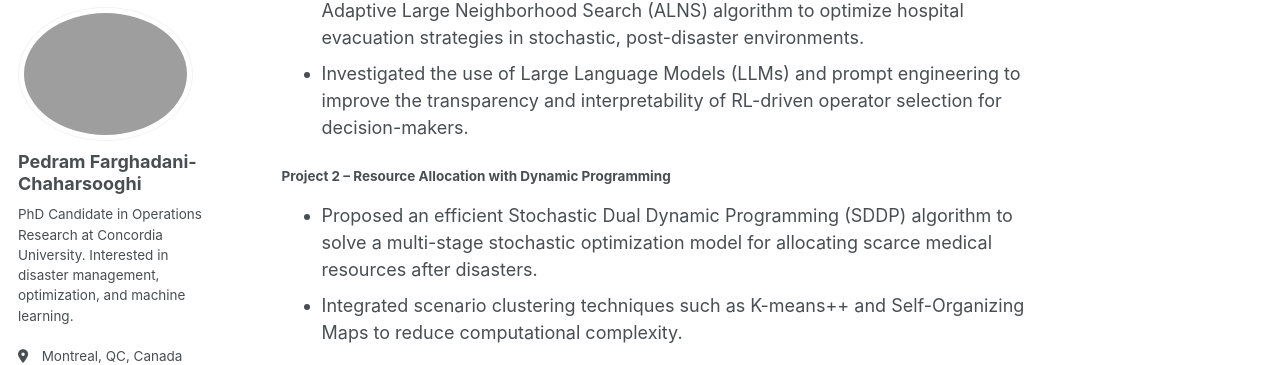
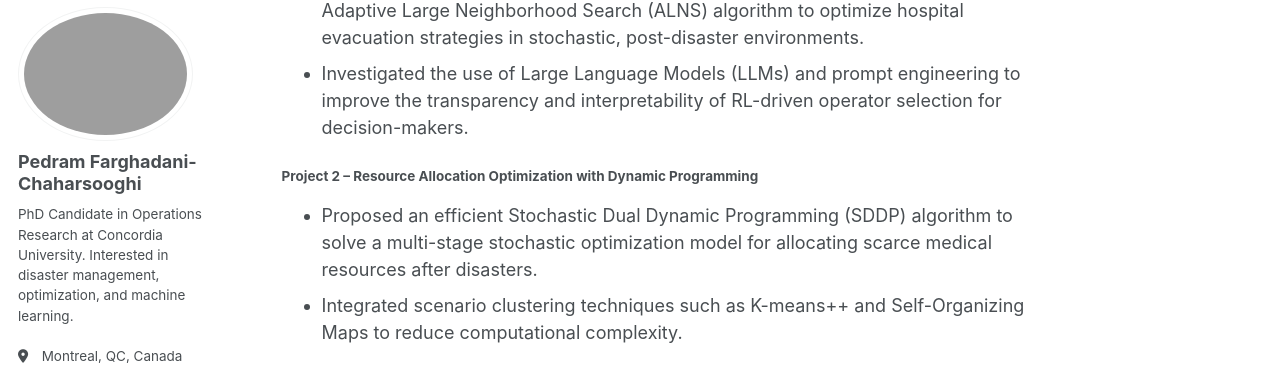
Before and after one commit to Pedram-Fdi/Pedram-Fdi.github.io, a Jekyll site: the page built from _pages/education.md, in a window 1280 px wide and 900 px high, scrolled down 308 px. Shown: the part 92-457 px from the top of the window. Built offline with Jekyll 4.4.1, drawn with Linux system fonts in a browser that asks for light colours; some web fonts are replaced.

Commit message:
Update education.md

```diff
--- a/_pages/education.md
+++ b/_pages/education.md
@@ -13,7 +13,7 @@ author_profile: true
 - Developed a combined Reinforcement Learning (Q-Learning, Deep Q-Learning) and Adaptive Large Neighborhood Search (ALNS) algorithm to optimize hospital evacuation strategies in stochastic, post-disaster environments.
 - Investigated the use of Large Language Models (LLMs) and prompt engineering to improve the transparency and interpretability of RL-driven operator selection for decision-makers.
 
-#### Project 2 – Resource Allocation with Dynamic Programming
+#### Project 2 – Resource Allocation Optimization with Dynamic Programming
 - Proposed an efficient Stochastic Dual Dynamic Programming (SDDP) algorithm to solve a multi-stage stochastic optimization model for allocating scarce medical resources after disasters.
 - Integrated scenario clustering techniques such as K-means++ and Self-Organizing Maps to reduce computational complexity.
 
```
